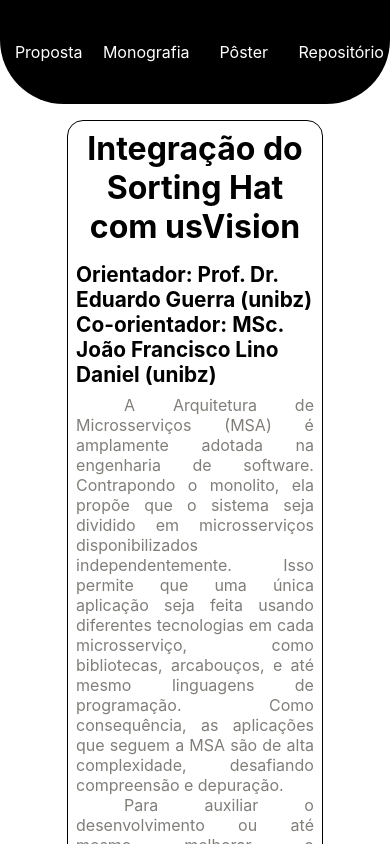
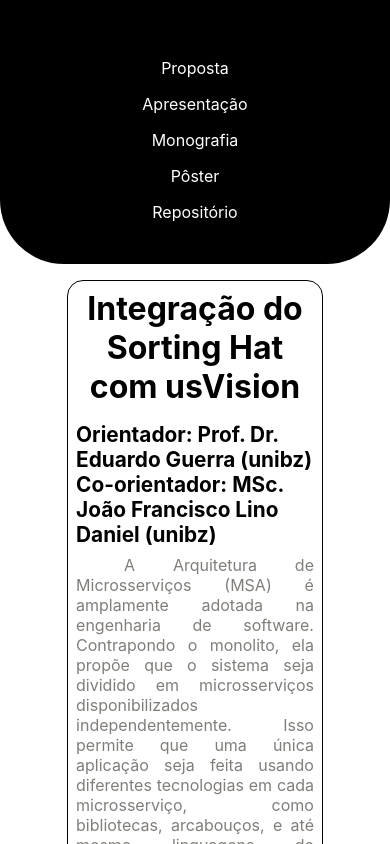
Before and after one commit to Viniciuspxf/tcc-landing, a React (Create React App) app: page / in a window 390 px wide. Shown: the top 844 px of the page. Built offline with nearby package versions, Linux system fonts and the light colour scheme.

Commit message:
add poster, presentation and responsivity

```diff
--- a/src/App.css
+++ b/src/App.css
@@ -35,6 +35,17 @@
   font-size: max(1.3vw, 1rem);
   text-decoration: none;
   color: white;
+}
+
+@media (max-width: 490px) {
+  nav ul {
+    flex-direction: column;
+  }
+
+  nav ul li {
+    margin-top: 1rem;
+  }
+
 }
 
 
--- a/src/App.jsx
+++ b/src/App.jsx
@@ -6,8 +6,9 @@
       <nav>
         <ul>
           <li><a href="plano_de_trabalho.pdf" target="_blank">Proposta</a></li>
-          <li><a href="">Monografia</a></li>
-          <li><a href="">Pôster</a></li>
+          <li><a href="https://docs.google.com/presentation/d/1NtRxMMlg492wJPy94xc5aKSqLqpRQGp-N0fUD4acY8M/edit?usp=sharing" target="_blank">Apresentação</a></li>
+          <li><a href="" target="_blank">Monografia</a></li>
+          <li><a href="poster.pdf" target="_blank">Pôster</a></li>
           <li><a href="https://github.com/the-sortinghat/pattern-detector/" target="_blank">Repositório</a></li>
         </ul>
       </nav>
```
Also changed, not shown: 1 other file (tests, documents, lock files or other folders).
